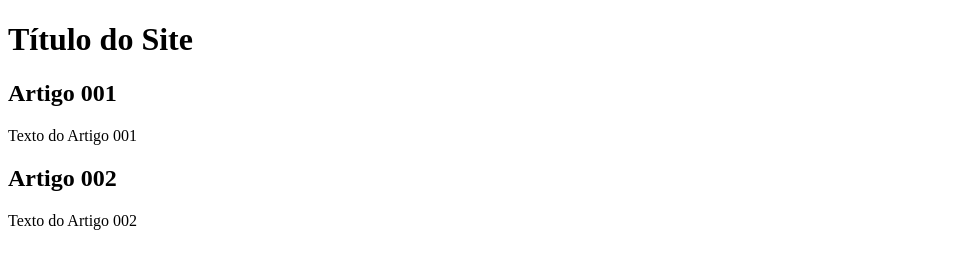
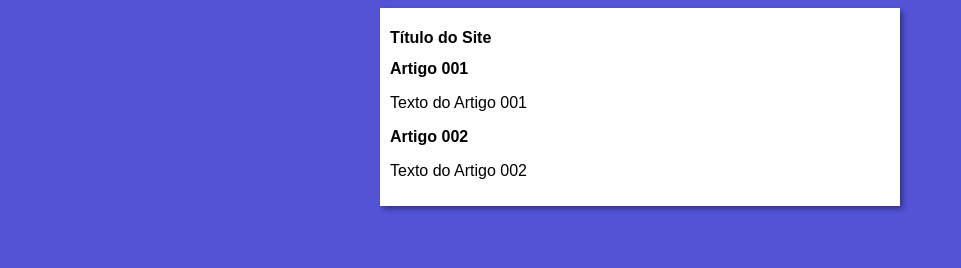
Before and after one commit to manoelameric0/projeto-site, a plain HTML site: page index.html in a window 1280 px wide. Shown: the whole page, without its empty margins (0-961 px from the left). Drawn offline with Linux system fonts and the light colour scheme.

Commit message:
iniciei o design

```diff
--- /dev/null
+++ b/estilos/style.css
@@ -0,0 +1,15 @@
+*{
+    font-family: Arial, Helvetica, sans-serif;
+    font-size: 16px;
+}
+body {
+    background-color:rgb(83, 83, 214) ;
+
+}
+main {
+    background-color: white;
+    width: 500px;
+    margin: auto;
+    padding: 10px;
+    box-shadow: 3px 3px 5px rgba(0, 0, 0, 0.377)
+}
--- a/index.html
+++ b/index.html
@@ -4,6 +4,7 @@
     <meta charset="UTF-8">
     <meta name="viewport" content="width=device-width, initial-scale=1.0">
     <title>Título do Site</title>
+    <link rel="stylesheet" href="estilos/style.css">
 </head>
 <body>
     <main>
```
